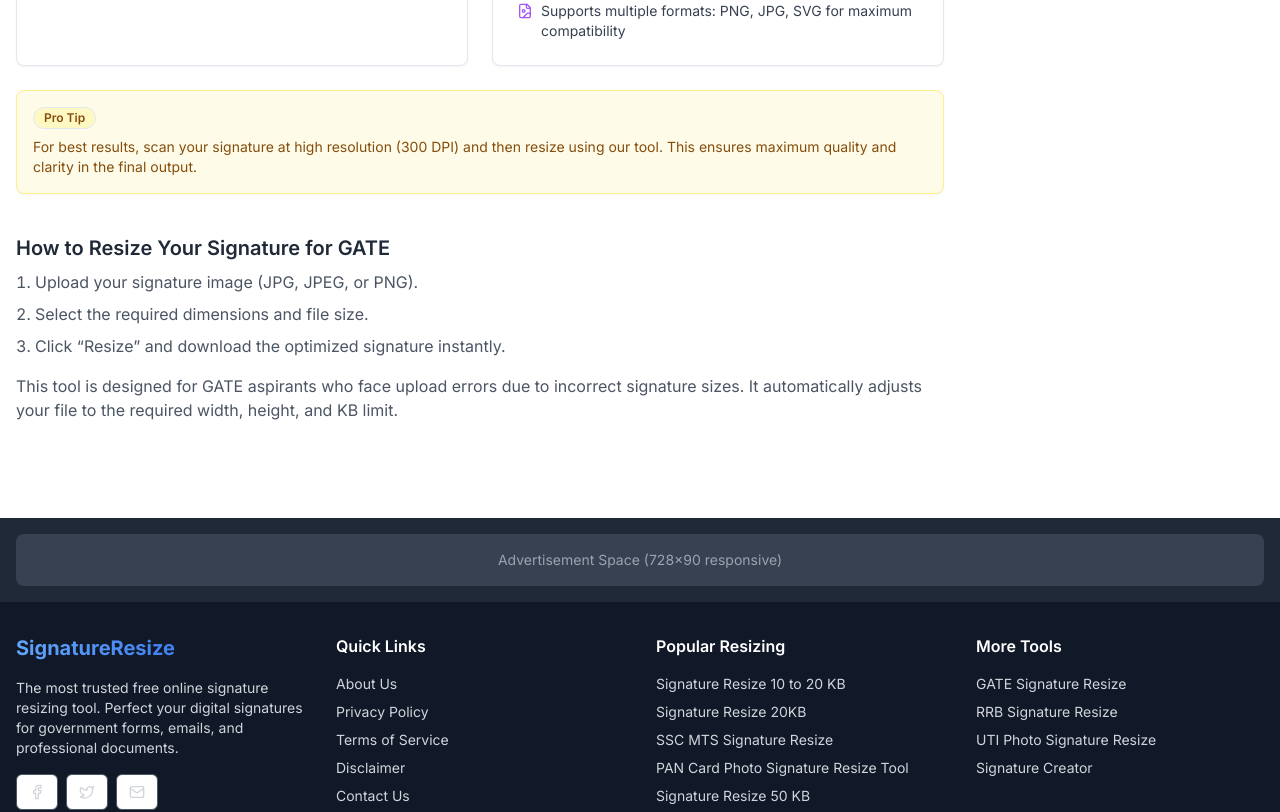
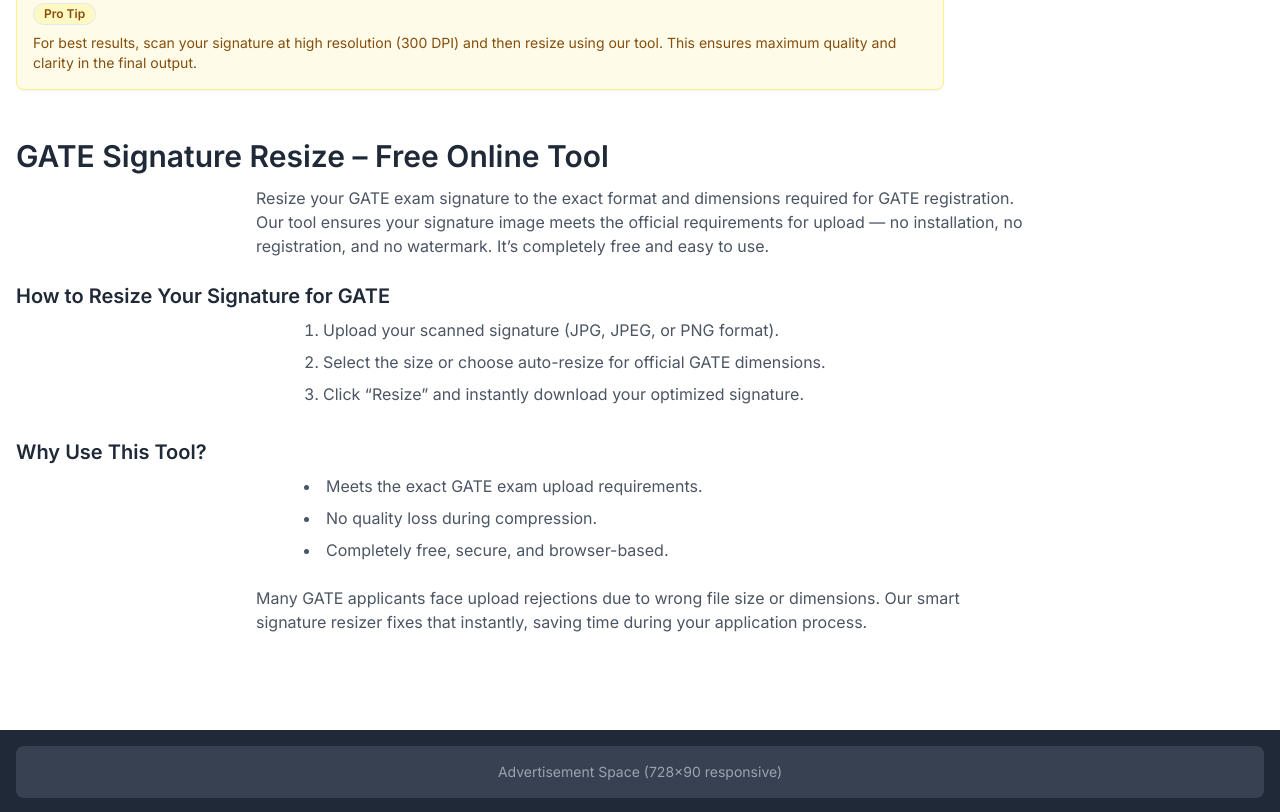
Before and after one commit to AnmolSharma-user/SignatureResize, a React (Vite) app: page /gate-signature-resize in a window 1280 px wide. Shown: the part 1240-2052 px from the top of the page. Built offline with nearby package versions, Linux system fonts and the light colour scheme; a web font is replaced by a local one.

Commit message:
Update GateSignatureResize.tsx

```diff
--- a/src/pages/GateSignatureResize.tsx
+++ b/src/pages/GateSignatureResize.tsx
@@ -41,44 +41,48 @@ const GateSignatureResize = () => {
         <TabNavigation activeTab="gate" setActiveTab={() => {}} />
 
         <div className="container mx-auto px-2 sm:px-4 py-4 sm:py-8">
-
-          <section className="text-center mb-8">
-            <h2 className="text-2xl sm:text-3xl font-semibold text-gray-800 mb-3">
-              GATE Signature Resize – Free Online Tool
-            </h2>
-            <p className="text-gray-600 max-w-2xl mx-auto">
-              Resize your GATE exam signature to the correct format and dimensions in seconds.
-            </p>
-          </section>
-
-
           <div className="grid grid-cols-1 lg:grid-cols-4 gap-4 lg:gap-8">
+            {/* Main Tool Section */}
             <div className="lg:col-span-3 order-1 lg:order-1">
               <MainContent activeTab="gate" />
-
-
-              <section className="mt-10">
-                <h3 className="text-xl font-semibold mb-2 text-gray-800">
-                  How to Resize Your Signature for GATE
-                </h3>
-                <ol className="list-decimal list-inside text-gray-600 space-y-2">
-                  <li>Upload your signature image (JPG, JPEG, or PNG).</li>
-                  <li>Select the required dimensions and file size.</li>
-                  <li>Click “Resize” and download the optimized signature instantly.</li>
-                </ol>
-
-                <p className="mt-4 text-gray-600">
-                  This tool is designed for GATE aspirants who face upload errors due to incorrect
-                  signature sizes. It automatically adjusts your file to the required width, height,
-                  and KB limit.
-                </p>
-              </section>
             </div>
 
+            {/* Sidebar */}
             <div className="lg:col-span-1 order-2 lg:order-2">
               <Sidebar />
             </div>
           </div>
+
+          {/* ✅ Custom Content Section (Now at the End) */}
+          <section className="mt-12 text-center lg:text-left">
+            <h2 className="text-2xl sm:text-3xl font-semibold text-gray-800 mb-3">
+              GATE Signature Resize – Free Online Tool
+            </h2>
+            <p className="text-gray-600 max-w-3xl mx-auto mb-6">
+              Resize your GATE exam signature to the exact format and dimensions required for GATE registration.
+              Our tool ensures your signature image meets the official requirements for upload — no installation,
+              no registration, and no watermark. It’s completely free and easy to use.
+            </p>
+
+            <h3 className="text-xl font-semibold mb-2 text-gray-800">How to Resize Your Signature for GATE</h3>
+            <ol className="list-decimal list-inside text-gray-600 max-w-2xl mx-auto text-left space-y-2">
+              <li>Upload your scanned signature (JPG, JPEG, or PNG format).</li>
+              <li>Select the size or choose auto-resize for official GATE dimensions.</li>
+              <li>Click “Resize” and instantly download your optimized signature.</li>
+            </ol>
+
+            <h3 className="text-xl font-semibold mt-8 mb-2 text-gray-800">Why Use This Tool?</h3>
+            <ul className="list-disc list-inside text-gray-600 max-w-2xl mx-auto text-left space-y-2">
+              <li>Meets the exact GATE exam upload requirements.</li>
+              <li>No quality loss during compression.</li>
+              <li>Completely free, secure, and browser-based.</li>
+            </ul>
+
+            <p className="mt-6 text-gray-600 max-w-3xl mx-auto">
+              Many GATE applicants face upload rejections due to wrong file size or dimensions.
+              Our smart signature resizer fixes that instantly, saving time during your application process.
+            </p>
+          </section>
         </div>
 
         <Footer />
```
